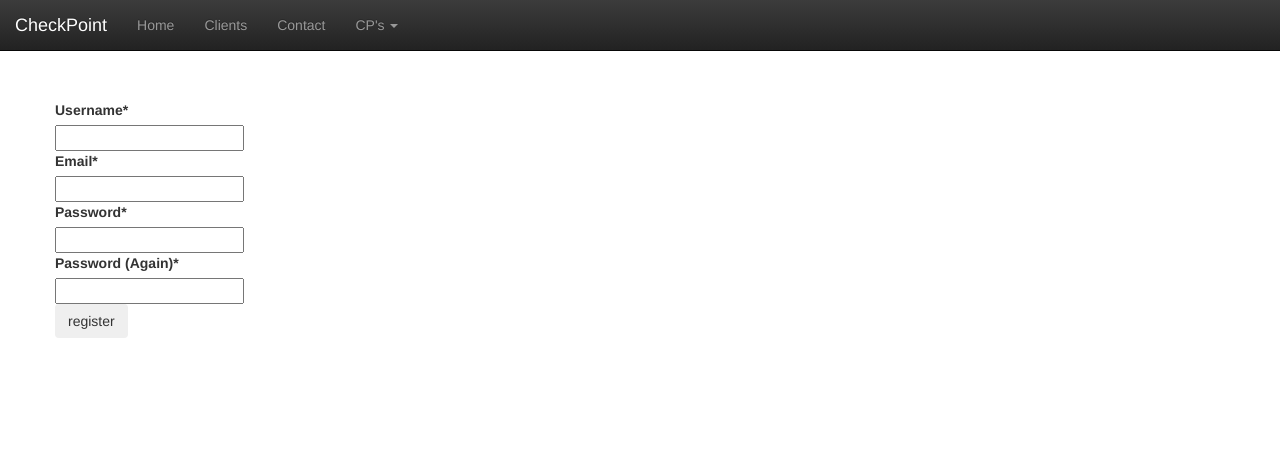
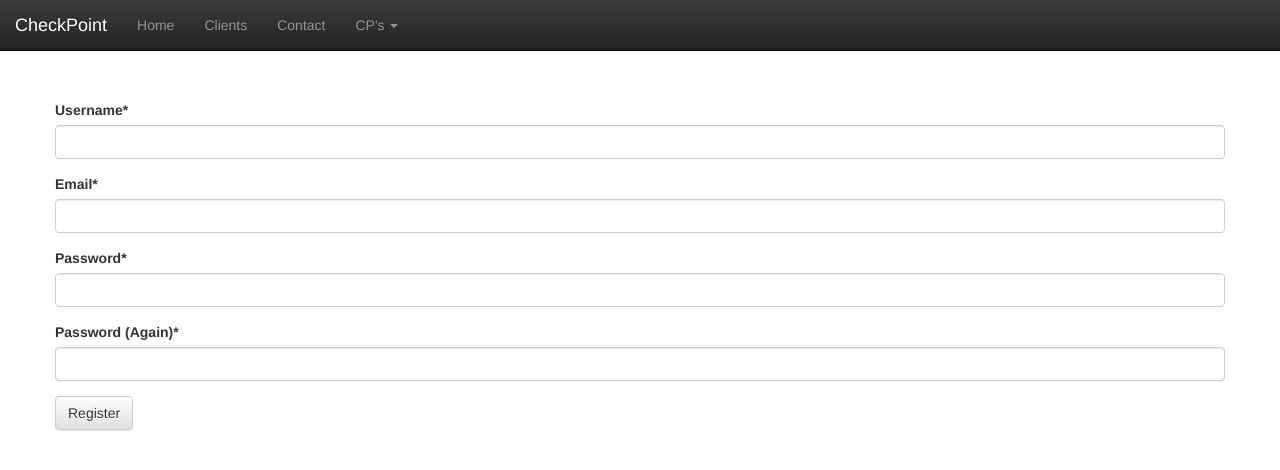
Before and after one commit to AntonNikulin/uni-cw-s6, a Django app: page /register/ in a window 1280 px wide. Shown: the top 470 px of the page. Run offline with Django 3.2, Linux system fonts and the light colour scheme; some libraries are stand-ins or nearby versions.

Commit message:
ScrLang input->button; crispy settings

```diff
--- a/ScrLang/UniScrLangKpp/UniScrLangKpp/settings.py
+++ b/ScrLang/UniScrLangKpp/UniScrLangKpp/settings.py
@@ -3,6 +3,7 @@ import os
 PROJECT_PATH = os.path.dirname(os.path.realpath(__file__))
 
 LOGIN_REDIRECT_URL = '/'
+CRISPY_TEMPLATE_PACK = 'bootstrap3'
 
 DEBUG = True
 TEMPLATE_DEBUG = DEBUG
--- a/ScrLang/UniScrLangKpp/templates/registration/login.html
+++ b/ScrLang/UniScrLangKpp/templates/registration/login.html
@@ -13,7 +13,7 @@
                 <form method="post" class="form-horizontal" action="{% url 'django.contrib.auth.views.login' %}">
                 {% csrf_token %}
                     {{ form|crispy }}
-                    <input class="btn" type="submit" value="login" />
+                    <button type="submit" class="btn btn-default">Sign in</button>
                     <input type="hidden" name="next" value="{{ next }}" />
                 </form>
             </div>
--- a/ScrLang/UniScrLangKpp/templates/registration/register.html
+++ b/ScrLang/UniScrLangKpp/templates/registration/register.html
@@ -9,7 +9,7 @@
             <div class="row">
                 <form method="post" action=".">{% csrf_token %}
                     {{ form|crispy }}
-                    <input class="btn" type="submit" value="register" />
+                    <button type="submit" class="btn btn-default">Register</button>
                 </form>
             </div>
         </div>
```
